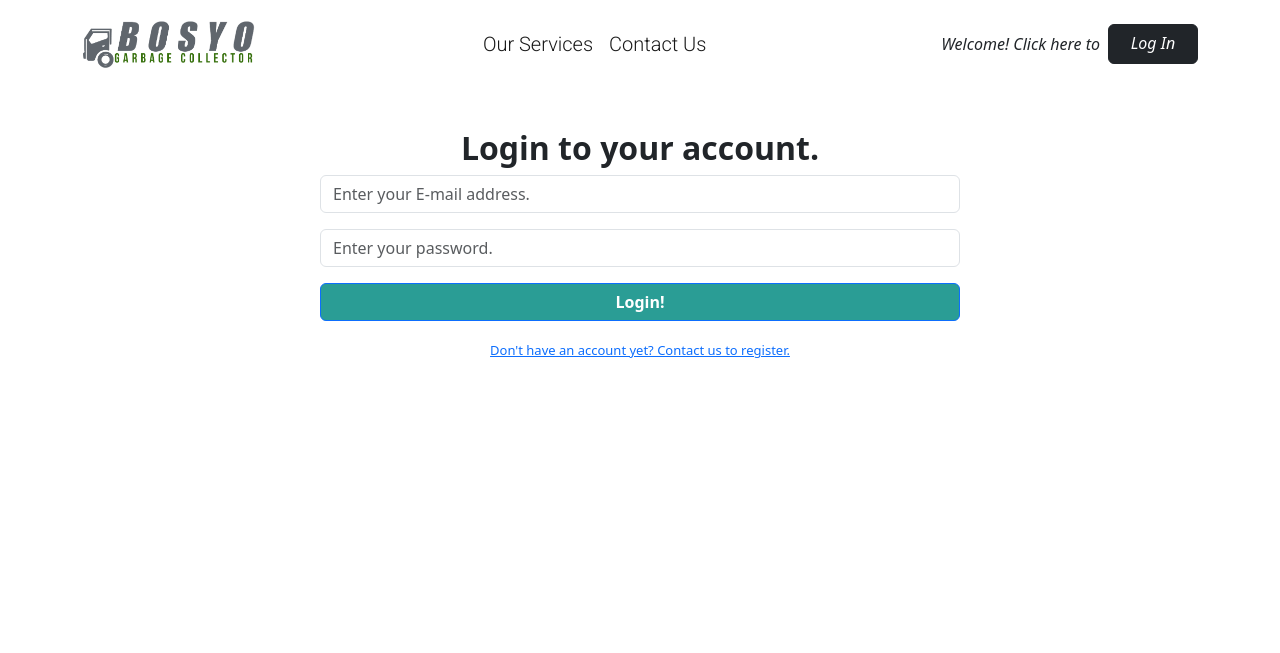
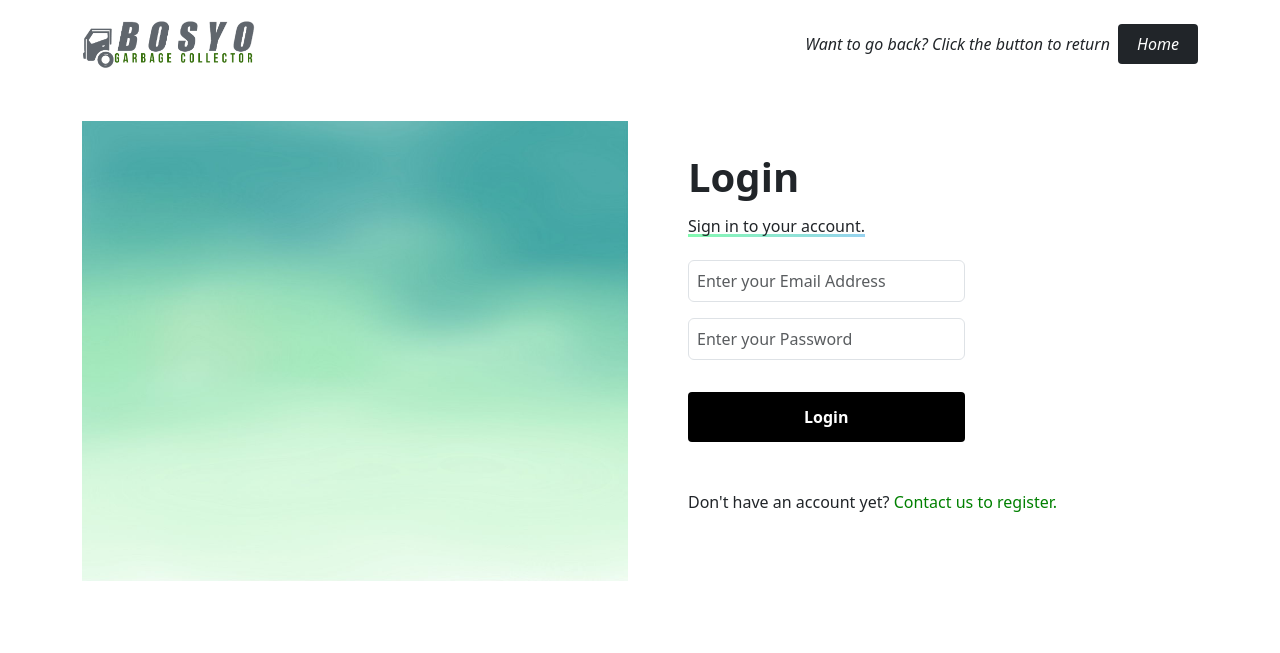
Before and after one commit to Pakkunov/Bosyo1, a Django app: page /login/ in a window 1280 px wide. Shown: the top 653 px of the page. Run offline with Django 4.2, Linux system fonts and the light colour scheme; some libraries are stand-ins or nearby versions; some web fonts are replaced.

Commit message:
New .html files for navbar and login

```diff
--- a/BosyoWebsite/settings.py
+++ b/BosyoWebsite/settings.py
@@ -87,7 +87,7 @@ DATABASES = {
         'ENGINE': 'django.db.backends.postgresql_psycopg2',
         'NAME': 'BosyoGarbageCollectorWebsite',
         'USER': 'postgres',
-        'PASSWORD': '4everalone',
+        'PASSWORD': 'admin123!',
         'HOST': '127.0.0.1',
         'PORT': '5432',
     }
--- a/website/static/css/main.css
+++ b/website/static/css/main.css
@@ -11,11 +11,11 @@
    right: 0;
    bottom: 0;
    background-image:
-   linear-gradient(rgba(230, 255, 245, 0.011), rgba(96, 86, 40, 0.5)),
-   url('/static/images/TrashBag2.png');
+   linear-gradient(rgba(67, 151, 220, 0.139), rgba(115, 188, 120, 0.459)),
+   url('/static/images/Cover1.png');
    background-size: cover;
    z-index: -1;
-   opacity: 0.5;
+   opacity: 0.75;
  }
 
  #body {
@@ -35,13 +35,6 @@
     z-index: 6;
  }
 
- #register-photo .image-holder {
-   display: table-cell;
-   width: auto;
-   background: url(meeting.jpg);
-   background-size: cover;
- }
-
  /* hide HR */
  hr {
   clear: both;
--- a/website/templates/login_register.html
+++ b/website/templates/login_register.html
@@ -2,53 +2,142 @@
 
 {% block content %}
 
+{% include 'navbar2.html' %}
 
 {% if page == 'login' %}
 
-<body>
-    <section class="register-photo" style="background-color: transparent;">
-        <div class="form-container" style="margin-top: 40px;">
 
-            <form method="post" action="" style="height: 525px;width: 500px; text-align: center; width: 50vw; margin-left : 25vw;">
-				{% csrf_token %}
-                <h2 class="text-center"><strong>Login to your account.</strong></h2>
-                <div class="form-group mb-3"><input class="form-control" type="email" name="email" placeholder="Enter your E-mail address."></div><script>
-    // Submit button made with javascript
-    function changePassword() {
-        var password = document.querySelector("#password").value;
-        var confirmPassword = document.querySelector("#confirmPassword").value;
+<style>
+    /* universal tag*/
+    * {
+      padding: 0;
+      margin: 0;
+      box-sizing: border-box;
+    }
 
-        if(password.length >= 8) {
-            if(password === confirmPassword)
-            {
-                var btn = $('#submitButton').removeAttr("disabled");
-                document.querySelector('#passwordsError').style.display = 'none';
-                console.log("enabling")
-            }
-            else {
-                var btn = $('#submitButton').attr("disabled", "true");
-                document.querySelector('#passwordsError').style.display = 'block';
-                document.querySelector('#errorMessage').innerHTML = 'The passwords do not match';
-                console.log("disabling")
-            }
-        }
-        else {
-            var btn = $('#submitButton').attr("disabled", "true");
-            document.querySelector('#passwordsError').style.display = 'block';
-            document.querySelector('#errorMessage').innerHTML = 'The password must be at least 8 characters long';
-            console.log("disabling")
-        }
+    body {
+      background-color: white;
     }
-</script>
-                <div class="form-group mb-3"><input class="form-control" type="password" id="password" name="password" placeholder="Enter your password."></div>
-                <div id="passwordsError" style="display: none;margin-bottom: 16.5px;"><span id="errorMessage" class="text-danger" style="font-size:13px;"></span></div>
-                <div class="form-group mb-3">
-					<button class="btn btn-primary d-block w-100" id="submitButton" type="submit" style="color: rgb(255,255,255);background: #2a9d95;font-weight: bold;">Login!</button>
-				</div>
-				<a class="already" href="{% url 'contact-form'%}" style="font-size: 13px;">Don't have an account yet? Contact us to register.</a>
-            </form>
+
+    /* removed 6/23/22
+    .row {
+      background-color: white;
+
+      box-shadow: 12px 12px 12px rgb(197, 197, 197);
+    }
+    */
+
+    /* removed 6/24/22
+    img {
+      border-top-left-radius: 20px;
+      border-top-right-radius: 20px;
+      border-bottom-left-radius: 20px;
+      border-bottom-right-radius: 20px;
+    }*/
+
+    img {
+    -webkit-user-drag: none;
+    user-select: none;
+    -moz-user-select: none;
+    -webkit-user-select: none;
+    -ms-user-select: none;
+    }
+
+    .btnlogin {
+      border: none;
+      outline: none;
+      height: 50px;
+      width: 100%;
+      background-color: black;
+      color: white;
+      border-radius: 4px;
+      font-weight: bold;
+    }
+
+    .btnlogin:hover {
+      background-color: white;
+      border: 1px solid;
+      color: black;
+      transition: all 0.2s;
+    }
+
+    a {
+      color: green;
+      text-decoration: none;
+    }
+
+    a:hover {
+      color: green;
+    }
+
+    .servicesUnderline {
+    background-image: linear-gradient(120deg, #84fab0, #4bb2e694);
+    background-repeat: no-repeat;
+    background-size: 100% 0.2em;
+    background-position: 0 100%;
+    transition: background-size .25s ease-in;
+    cursor: default;
+    }
+
+    .servicesUnderline:hover {
+    background-size: 100% 100%;
+    transition: .25s;
+    }
+
+  </style>
+  <!-- New login form-->
+  <section class="Form my-3 mx-5">
+    <div class="container">
+      <!-- responsive form -->
+      <div class="row no-gutters">
+        <div class="col-lg-6">
+          <img
+            src="\static\images\gradient_green.jpg"
+            class="img-fluid my-3 mx-auto d-none d-lg-block"
+            style="width: 550px; height: 460px"
+            alt=""
+          />
         </div>
-    </section>
+        <div class="col-lg-6 px-xl-5 pt-5">
+          <h1 style="font-weight: bold">Login</h1>
+          <h6 class="py-2"><span class="servicesUnderline">Sign in to your account.</span></h6>
+          <form method="post" action="">
+            {% csrf_token %}
+            <div class="form-row">
+              <div class="col-lg-7">
+                <input
+                  type="email"
+                  name="email"
+                  placeholder="Enter your Email Address"
+                  class="form-control my-3 p-2"
+                />
+              </div>
+            </div>
+            <div class="form-row">
+              <div class="col-lg-7">
+                <input
+                  type="password"
+                  name="password"
+                  id="password"
+                  placeholder="Enter your Password"
+                  class="form-control my-3 p-2"
+                />
+              </div>
+            </div>
+            <div class="form-row">
+              <div class="col-lg-7">
+                <button type="submit" class="btnlogin mt-3 mb-5">Login</button>
+              </div>
+            </div>
+            <p>
+              Don't have an account yet?
+              <a href="{% url 'contact-form'%}">Contact us to register.</a>
+            </p>
+          </form>
+        </div>
+      </div>
+    </div>
+  </section>
     <script src="assets/bootstrap/js/bootstrap.min.js"></script>
     <script src="assets/js/bs-init.js"></script>
     <script src="https://geodata.solutions/includes/countrystate.js"></script>
--- a/website/templates/main.html
+++ b/website/templates/main.html
@@ -6,7 +6,7 @@
     <meta http-equiv="X-UA-Compatible" content="IE=edge">
     <meta name="viewport" content="width=device-width, initial-scale=1.0">
     <title>Bosyo Garbage Collector</title>
-    <link rel="shortcut icon" type="image/png" href="static/images/Favicon.png">
+    <link rel="shortcut icon" type="image/png" href="static/images/FaviconGarbage.png">
     <link rel="Bosyo" href="static/images/BosyoLogoClear.png">
     <link href="https://cdn.jsdelivr.net/npm/bootstrap@5.1.3/dist/css/bootstrap.min.css" rel="stylesheet" integrity="sha384-1BmE4kWBq78iYhFldvKuhfTAU6auU8tT94WrHftjDbrCEXSU1oBoqyl2QvZ6jIW3" crossorigin="anonymous">
     <link rel="preconnect" href="https://fonts.googleapis.com">
@@ -31,7 +31,6 @@
 
 
 <body>
-    {% include 'navbar.html' %}
 
     {% if messages %}
 
@@ -44,9 +43,9 @@
 
     {% block content %}
 
+    {% endblock %}
 
 
-    {% endblock %}
     <script src="https://cdn.jsdelivr.net/npm/bootstrap@5.1.3/dist/js/bootstrap.bundle.min.js" integrity="sha384-ka7Sk0Gln4gmtz2MlQnikT1wXgYsOg+OMhuP+IlRH9sENBO0LRn5q+8nbTov4+1p" crossorigin="anonymous"></script>
 </body>
 
--- a/website/templates/navbar.html
+++ b/website/templates/navbar.html
@@ -77,7 +77,6 @@
               style="width: 174px; margin: 0px; padding: 0px" /></picture
         ></a>
         <ul class="navbar-nav mx-auto">
-          {% if request.user.is.staff %}
           <li class="nav-item" id="home">
             <a
               class="nav-link active fs-5 fw-lighter"
@@ -89,8 +88,6 @@
                 text-align: center;
               "
               >Home</a>
-          {% endif %}
-
           </li>
           <li
             class="nav-item fs-5 fw-lighter"
@@ -104,7 +101,7 @@
           >
             <a
               class="nav-link active fs-5 fw-lighter"
-              href="{% url 'manualpayment' %}"
+              href="#Our-Services"
               style="
                 font-family: Roboto, sans-serif;
                 font-size: 19px;
@@ -164,7 +161,7 @@
           ><a
             class="btn btn-dark d-none d-xl-block"
             role="button"
-            style="width: 90px; height: 40px"
+            style="width: 80px; height: 40px"
             href="{% url 'login'%}"
             ><em>Log In</em></a
           >
--- /dev/null
+++ b/website/templates/navbar2.html
@@ -0,0 +1,137 @@
+{% load static %}
+
+<style>
+    /* universal tag*/
+    * {
+      padding: 0;
+      margin: 0;
+      box-sizing: border-box;
+    }
+
+    body {
+      background-color: white;
+    }
+
+    /* removed 6/23/22
+    .row {
+      background-color: white;
+
+      box-shadow: 12px 12px 12px rgb(197, 197, 197);
+    }
+    */
+
+    /* removed 6/24/22
+    img {
+      border-top-left-radius: 20px;
+      border-top-right-radius: 20px;
+      border-bottom-left-radius: 20px;
+      border-bottom-right-radius: 20px;
+    }*/
+
+    img {
+    -webkit-user-drag: none;
+    user-select: none;
+    -moz-user-select: none;
+    -webkit-user-select: none;
+    -ms-user-select: none;
+    }
+
+    .btnlogin {
+      border: none;
+      outline: none;
+      height: 50px;
+      width: 100%;
+      background-color: black;
+      color: white;
+      border-radius: 4px;
+      font-weight: bold;
+    }
+
+    .btnlogin:hover {
+      background-color: white;
+      border: 1px solid;
+      color: black;
+      transition: all 0.2s;
+    }
+
+    a {
+      color: green;
+      text-decoration: none;
+    }
+
+    a:hover {
+      color: green;
+    }
+
+    .btnReturn {
+      border: none;
+      outline: none;
+      height: 50px;
+      width: 100%;
+      color: white;
+      border-radius: 4px;
+      text-align: center;
+
+    }
+
+    .btnReturn:hover {
+      background-color: white;
+      border: 1px solid;
+      color: black;
+      transition: all 0.2s;
+    }
+
+    .servicesUnderline {
+    background-image: linear-gradient(120deg, #84fab0, #4bb2e694);
+    background-repeat: no-repeat;
+    background-size: 100% 0.2em;
+    background-position: 0 100%;
+    transition: background-size .25s ease-in;
+    cursor: default;
+    }
+
+    .servicesUnderline:hover {
+    background-size: 100% 100%;
+    transition: .25s;
+    }
+
+  </style>
+
+  <nav class="navbar navbar-light navbar-expand-lg sticky-top bg-white py-3">
+    <div class="container">
+      <button
+        data-bs-toggle="collapse"
+        class="navbar-toggler"
+        data-bs-target="#nav-contents"
+      >
+        <!-- responsive navigation bar -->
+        <span class="visually-hidden">Toggle navigation</span
+        ><span class="navbar-toggler-icon"></span>
+      </button>
+      <div class="collapse navbar-collapse" id="nav-contents">
+        <a href="{% url 'home'%}"
+          ><picture id="logo"
+            ><img
+              src="\static\images\BosyoLogoClear.png"
+              class="py-1 d-none d-lg-block"
+              style="width: 174px; margin: 0px; padding: 0px" /></picture
+        ></a>
+        <ul class="navbar-nav mx-auto">
+        </ul>
+
+        <ul class="nav justify-content-center">
+          <span
+            class="text-dark navbar-text px-2"
+            style="font-style: italic"
+            >Want to go back? Click the button to return</span
+          ><a
+            class="btnReturn btn-dark py-2"
+            role="button"
+            style="width: 80px; height: 40px"
+            href="{% url 'home'%}"
+            ><em>Home</em></a
+          >
+        </ul>
+      </div>
+    </div>
+  </nav>
```
Also changed, not shown: website/templates/contact-form.html (+15 -1 lines), website/templates/debugmode.html (+61 -34 lines), website/templates/index.html (+106 -46 lines), website/templates/staffpage.html (+2 -6 lines), website/static/images/Cover1.jpeg (added), website/static/images/Cover2.png (added), website/static/images/Environment2.png (added), website/static/images/FaviconGarbage.png (added), website/static/images/TruckYellow.png (added), website/templates/sidebar.html (added).
